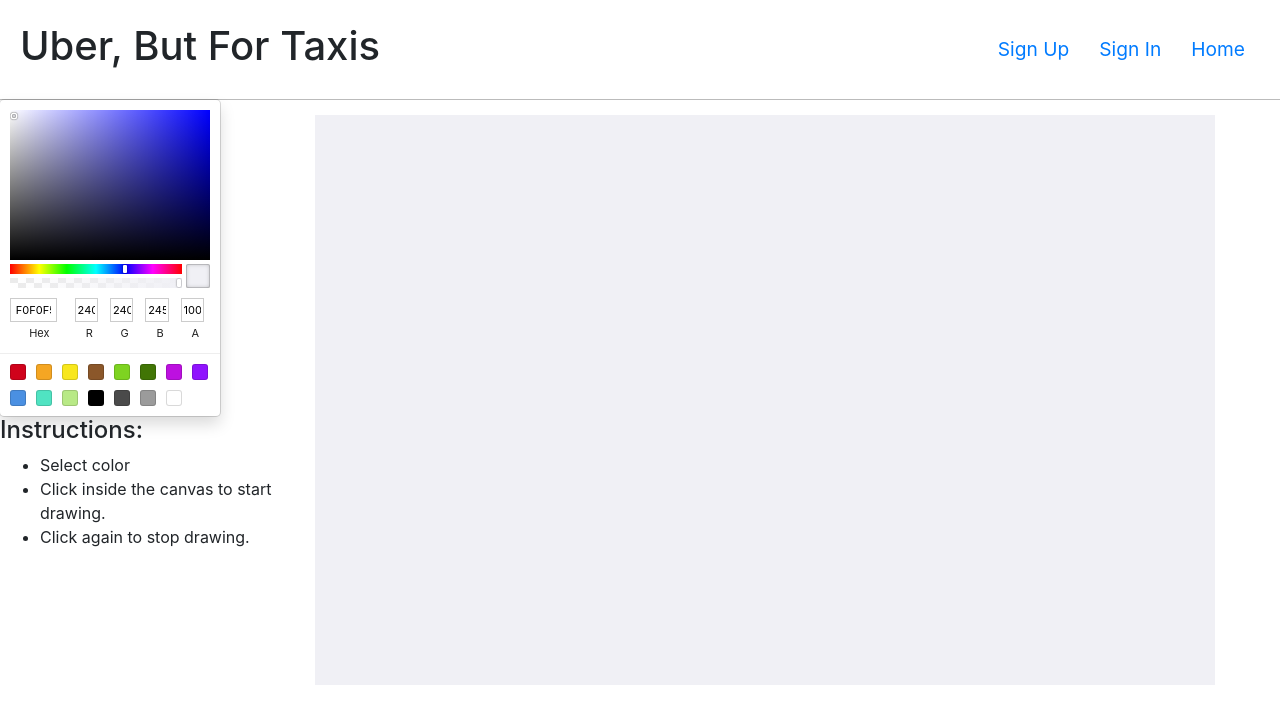
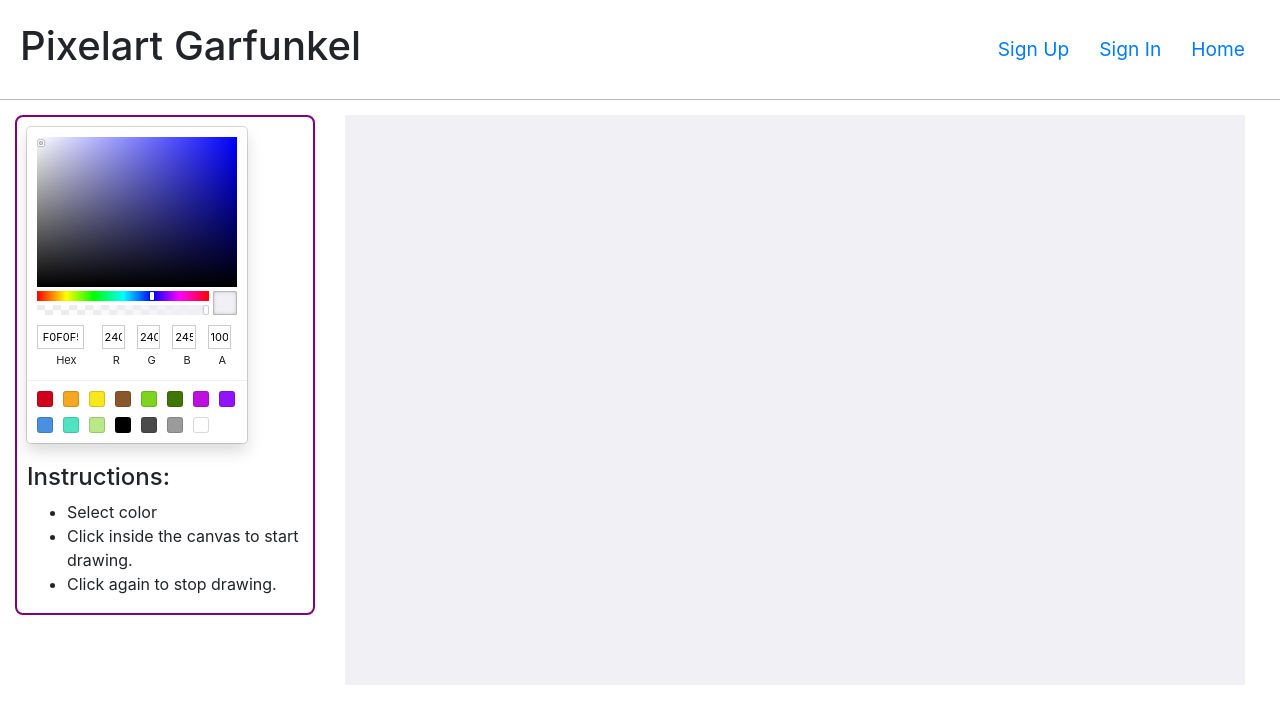
Before and after one commit to j-gottlieb/Pixelart-Garfunkel, a React app: page / in a window 1280 px wide. Shown: the top 724 px of the page. Built offline with nearby package versions, Linux system fonts and the light colour scheme.

Commit message:
Layout adjustments, Header edit

```diff
--- a/src/App.scss
+++ b/src/App.scss
@@ -56,6 +56,15 @@ $charcoal: #ccc;
   flex-direction: column;
   align-content: start;
   width: 300px;
+  margin: 15px;
+  border: 2px solid purple;
+  border-radius: 8px;
+  padding: 10px;
+  height: 500px;
+}
+
+.instructions {
+  margin-top: 20px;
 }
 
 .canvas {
@@ -66,6 +75,3 @@ $charcoal: #ccc;
   height: 1500px;
   margin: 15px;
 }
-
-.pixel {
-}
--- a/src/header/Header.js
+++ b/src/header/Header.js
@@ -25,7 +25,7 @@ const alwaysOptions = (
 
 const Header = ({ user }) => (
   <header className="main-header">
-    <h1>Uber, But For Taxis</h1>
+    <h1>Pixelart Garfunkel</h1>
     <nav>
       { user && <span>Welcome, {user.email}</span>}
       { user ? authenticatedOptions : unauthenticatedOptions }
```
